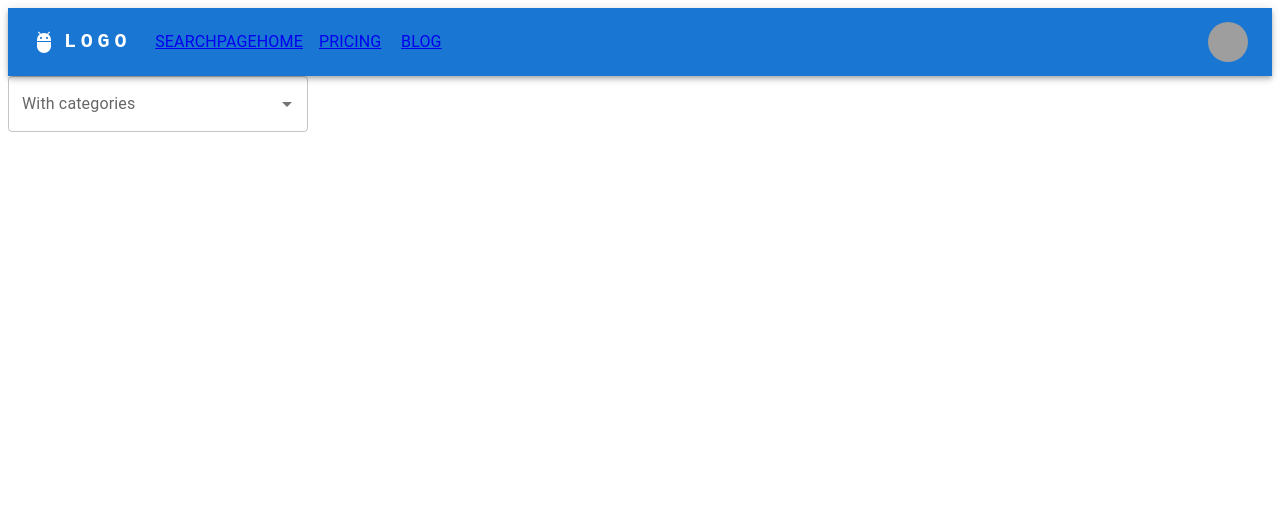
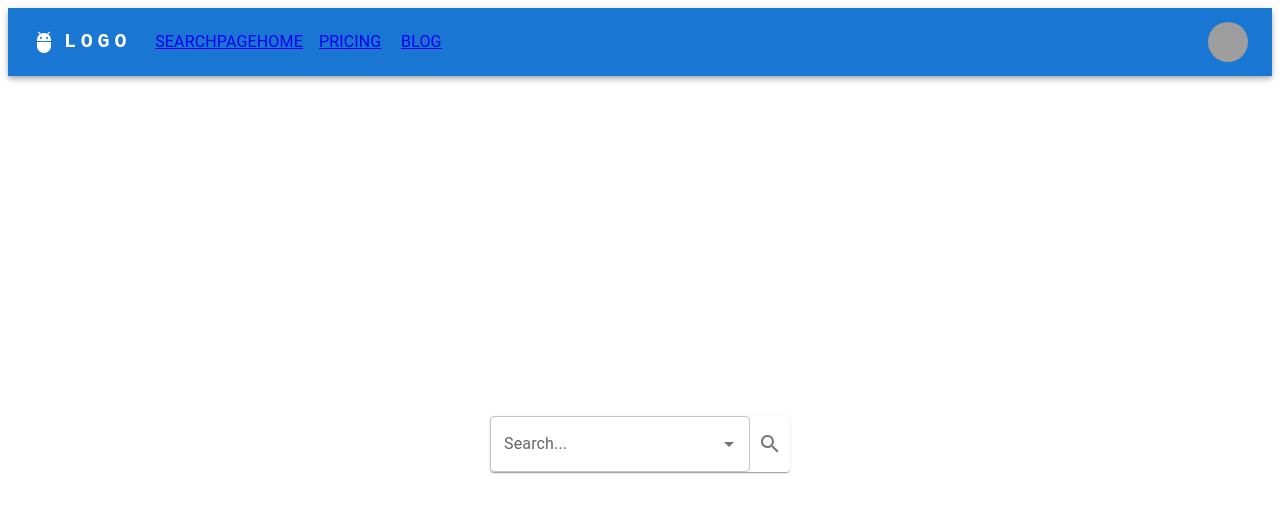
Before and after one commit to AlfredoChusgo/talent_seeker, a React (Vite) app in the folder Implementation/talent_seeker_website/: page /searchPageHome in a window 1280 px wide. Shown: the top 512 px of the page. Built offline with nearby package versions, Linux system fonts and the light colour scheme; grey boxes are pictures that could not be loaded.

Commit message:
centered content in the root page , added a sarch button to the right of the autocomplete with no action yet.

```diff
--- a/Implementation/talent_seeker_website/src/pages/search_page_home.tsx
+++ b/Implementation/talent_seeker_website/src/pages/search_page_home.tsx
@@ -1,11 +1,12 @@
 import React, { useEffect } from 'react';
-import {  useSelector } from 'react-redux';
+import { useSelector } from 'react-redux';
 
 import TextField from '@mui/material/TextField';
 import Autocomplete from '@mui/material/Autocomplete';
-import store , { RootState,useAppDispatch} from '../redux/store/store';
+import store, { RootState, useAppDispatch } from '../redux/store/store';
 import { fetchItems } from '../redux/features/search_home/search_home_slice';
-
+import { Button, Grid, IconButton, Paper } from '@mui/material';
+import SearchIcon from '@mui/icons-material/Search';
 export default function Grouped() {
 
 
@@ -26,49 +27,32 @@ export default function Grouped() {
   );
 
 
-    useEffect(() => {
-      // Dispatch the fetchPosts action when the component mounts
-      //dispatch(fetchItems());
-      store.dispatch(fetchItems());
-    }, [dispatch]);
+  useEffect(() => {
+    // Dispatch the fetchPosts action when the component mounts
+    //dispatch(fetchItems());
+    store.dispatch(fetchItems());
+  }, [dispatch]);
 
   return (
+
     <Autocomplete
       id="grouped-demo"
+      multiple
       options={sortedOptions}
       groupBy={(option) => option.groupDisplayName}
       getOptionLabel={(option) => option.displayName}
       sx={{ width: 300 }}
-      renderInput={(params) => <TextField {...params} label="With categories" />}
+      // renderInput={(params) => <TextField {...params} label="Search..." />}
+      renderInput={(params) => (
+        <div style={{ display: 'flex' }}>
+          <TextField {...params} label="Search..." />
+          <IconButton
+          //onClick={handleSearch}
+          >
+            <SearchIcon />
+          </IconButton>
+        </div>
+      )}
     />
   );
 }
-
-// Top 100 films as rated by IMDb users. http://www.imdb.com/chart/top
-const top100Films = [
-
-  { title: 'The Kid', year: 1921,group: "one" },
-  { title: 'Inglourious Basterds', year: 2009 , group: "one" },
-  { title: 'Snatch', year: 2000, group: "one" },
-  { title: '3 Idiots', year: 2009 , group: "two"},
-  { title: 'Monty Python and the Holy Grail', year: 1975 , group: "three"},
-];
-
-// import { Form } from "react-router-dom";
-
-// export default function SearchPageHome() {
-//   const contact = {
-//     first: "Your",
-//     last: "Name",
-//     avatar: "https://placekitten.com/g/200/200",
-//     twitter: "your_handle",
-//     notes: "Some notes",
-//     favorite: true,
-//   };
-
-//   return (
-//     <div id="contact">
-//       <h1>Search page HOme</h1>
-//     </div>
-//   );
-// }
--- a/Implementation/talent_seeker_website/src/routes/root.tsx
+++ b/Implementation/talent_seeker_website/src/routes/root.tsx
@@ -13,6 +13,7 @@ import Tooltip from '@mui/material/Tooltip';
 import MenuItem from '@mui/material/MenuItem';
 import AdbIcon from '@mui/icons-material/Adb';
 import { Link, Outlet } from 'react-router-dom';
+import { Grid, Paper } from '@mui/material';
 
 //import MenuIcon from '@mui/icons-material/Menu';
 
@@ -93,7 +94,7 @@ function ButtonAppBar() {
               {pages.map((page) => (
                 <MenuItem key={page} onClick={handleCloseNavMenu}>
                   <Typography textAlign="center">
-                  <Link to={`/${page}`}>{page}</Link>
+                    <Link to={`/${page}`}>{page}</Link>
                   </Typography>
 
                 </MenuItem>
@@ -173,9 +174,19 @@ export default function Root() {
     <>
       <div className="App">
         <ButtonAppBar></ButtonAppBar>
-        <div id="detail">
-          <Outlet />
-        </div>
+
+        <Grid container alignItems="center"
+          justifyContent="center"
+          style={{ minHeight: 'calc(100vh - 64px)' }}>
+          <Grid item>
+            <Paper>
+              {/* Your centered content */}
+              <Outlet />
+            </Paper>
+          </Grid>
+        </Grid>
+
+
       </div>
     </>
   );
```
